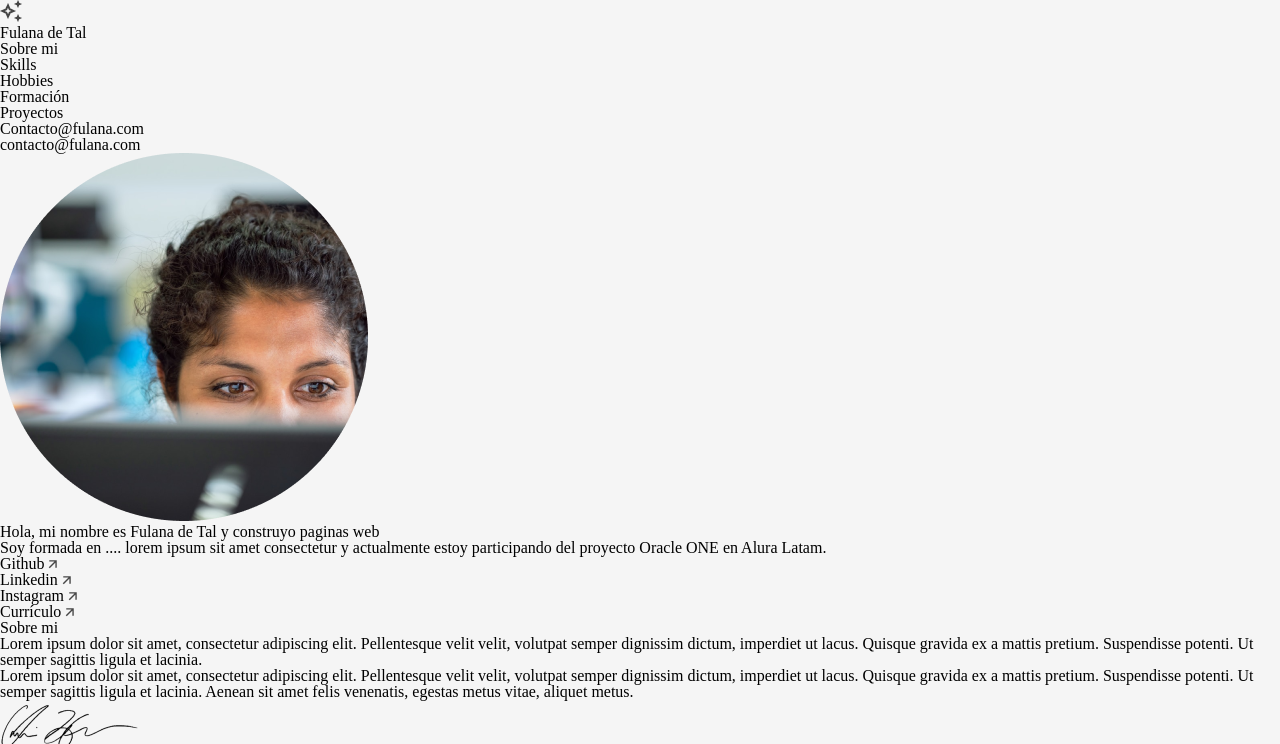
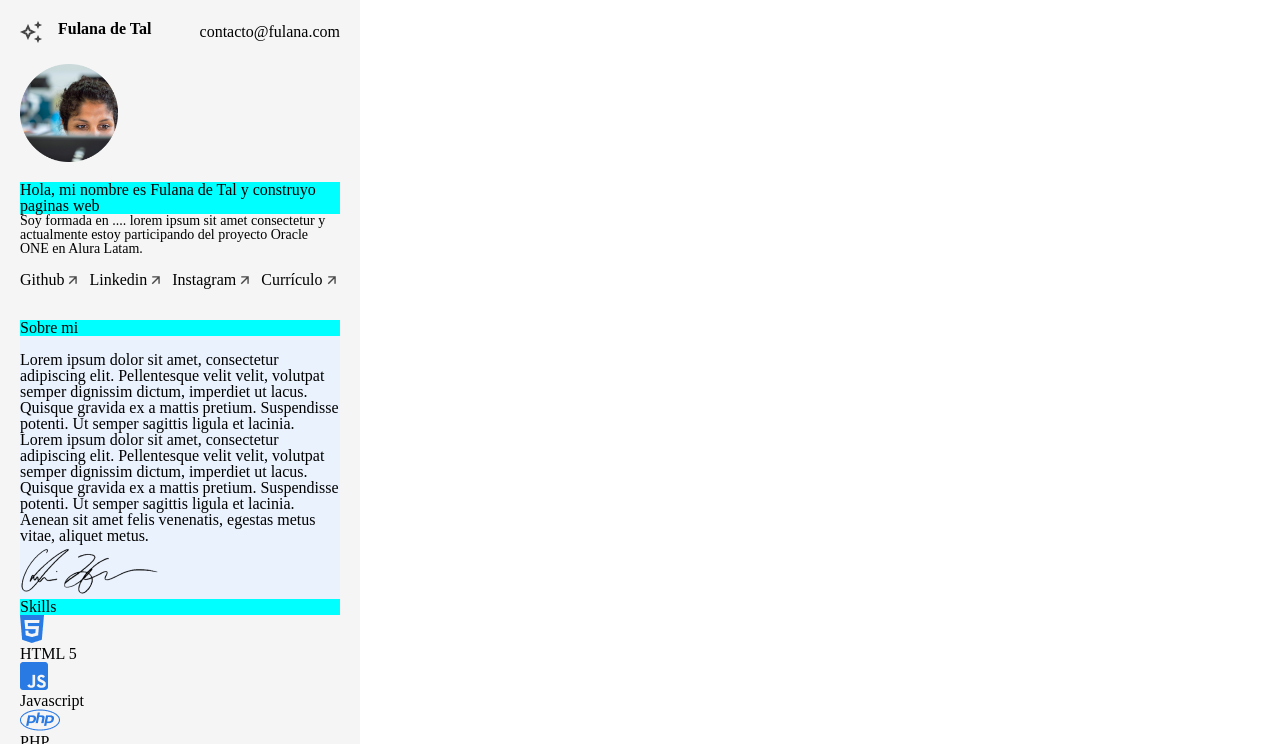
Before and after one commit to josejhc/ChallengeONE_Front-End, a plain HTML site: page index.html in a window 1280 px wide. Shown: the top 744 px of the page. Drawn offline with Linux system fonts and the light colour scheme.

Commit message:
modificacion de la parte superior

```diff
--- a/css/style.css
+++ b/css/style.css
@@ -4,20 +4,21 @@ en las secciones señaladas */
 /*Já deixaremos o básico de reset de estilos. Caso queira adicionar mais informações
 coloque nas sessões indicadas*/
 
-:root{
-    /* Inserta la variable de los otros colores inspeccionando el exemplo de figma */
-    /*Se esforce para trabalhar com variáveis, é uma dica profissional valiosa*/
-   --cor-de-fundo: #F5F5F5;
-   --cor-de-link: #000;
-}
 
 body {
     box-sizing: border-box;
-    background-color: var(--cor-de-fundo) ;
+    width: 360px;
+    height: 4475px;
+
     font-family: 'Raleway';
-    margin: 0;
-    padding: 0;
+    margin: 0px;
+    padding: 0px;
     line-height: 1;
+}
+.tudo  {
+    padding: 0 20px;
+    background: #F5F5F5;
+
 }
 ol, ul,li {
     list-style: none;
@@ -42,21 +43,89 @@ https://en.bem.info/methodology/quick-start/*/
 /*Sección Menu*/
 
 section.menu{
+width: 100%;
+}
+
+.menu__header{
+    display: flex;
+    justify-content: space-between;
+    height: 4rem;
+    align-items: center;
+    font-size: 16px;
 
 }
+
+.nombre{
+    /* background-color: aqua; */
+    flex-wrap: nowrap;
+    gap: 16px;
+    display: flex;
+    font-weight: bold;
+}
+
+
+
+
+
 
 /*Sección Title*/
 
 section.title{
+/* background-color: rebeccapurple; */
+display: flex;
+}
+
+.title__div{
+    display: flex;
+    flex-direction: column;
+    gap: 20px;
+    /* background-color: blue; */
+}
+.title__div img{
+    width: 98px;
+}
+.title__bio{
+    /* font-weight: bold;
+    font-size: 22px;
+    margin-bottom: 1rem; */
 
 }
+.title__subsection{
+    font-size: 14px;
+
+}
+.title__network{
+display: flex;
+width: 100%;
+gap: 12px;
+margin: 1rem 0;
+
+/* background-color: red; */
+}
+
+.title__network__item img{
+    width: 9px;
+}
+
+
 
 /*Sección About*/
 
 section.about{
-
+    background-color:#EAF2FD;
+    ;
 }
 
+.about__title{
+    /* font-size: 22px; */
+    margin: 1rem 0;
+}
+h3{
+    background-color: aqua;
+    font-weight: bold;
+    /* font-size: 22px; */
+    /* margin-bottom: 1rem; */
+}
 /*Sección Hobbies*/
 
 section.hobbies{
--- a/index.html
+++ b/index.html
@@ -11,6 +11,7 @@
     <link rel="preconnect" href="https://fonts.gstatic.com" crossorigin>
     <!-- Fonte del Proyecto Raleway -->
     <link href="https://fonts.googleapis.com/css2?family=Raleway:wght@500&display=swap" rel="stylesheet">
+
     <title> Mi Portafolio</title>
 </head>
 <body>
@@ -18,10 +19,23 @@
     <div class="tudo">
     <section class="menu">
         <header class="menu__header">
-            <img src="assets\vector.png">
-            <h3 class="menu__title">Fulana de Tal</h3>
+
+            <div class="nombre">
+
+                <img src="assets\vector.png">
+                <h2 class="menu__title">Fulana de Tal</h2>
+
+            </div>
+
+            <nav class="menu__list__item__contato">
+
+                <a href="#contacto">contacto@fulana.com</a>
+
+            </nav>
+
         </header>
-        <nav>
+
+        <!-- <nav>
             <ul class="menu__list">
                 <li class="menu__list__item"><a href="#sobre-mi">Sobre mi</a></li>
                 <li class="menu__list__item"><a href="#skills">Skills</a></li>
@@ -30,8 +44,10 @@
                 <li class="menu__list__item"><a href="#xp">Proyectos</a></li>
                 <li class="menu__list__item"><a href="#contacto">Contacto@fulana.com</a></li>
             </ul>
-            <li class="menu__list__item__contato"><a href="#contacto">contacto@fulana.com</a></li>
-        </nav>
+
+        </nav> -->
+
+
     </section>
 
     <!-- Sección del Header/Title/Hero -->
@@ -39,8 +55,8 @@
         <div class="title__div">
             <img class="title__profile" src="assets\profile.png">
             <div class="title__container">
-                <h2 class="title__bio">Hola, mi nombre es Fulana de Tal y construyo paginas web</h2>
-                <h3 class="title__subsection">Soy formada en .... lorem ipsum sit amet consectetur y actualmente estoy participando del proyecto Oracle ONE en Alura Latam.</h3>
+                <h3 class="title__bio">Hola, mi nombre es Fulana de Tal y construyo paginas web</h3>
+                <h2 class="title__subsection">Soy formada en .... lorem ipsum sit amet consectetur y actualmente estoy participando del proyecto Oracle ONE en Alura Latam.</h2>
                 <ul class="title__network">
                      <!-- Pon los enlaces de tus redes sociales favoritas -->
                     <li class="title__network__item"><a href="">Github <img src="assets\arrow.png"> </a></li>
@@ -246,6 +262,7 @@
                             <span class="experience__demo"><a href=""><button class="experience__botao--demo">Ver demo</button></a></span>
                     </div>
         </div>
+
         </div>
 
         <!-- Sección de Contacto -->
```
